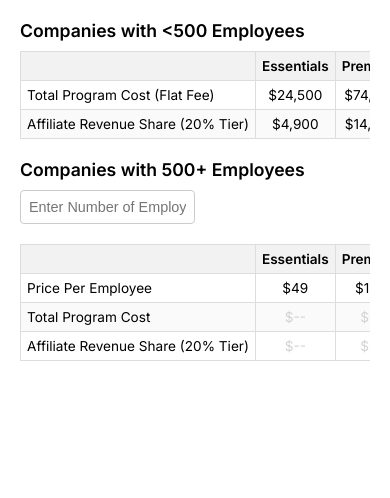
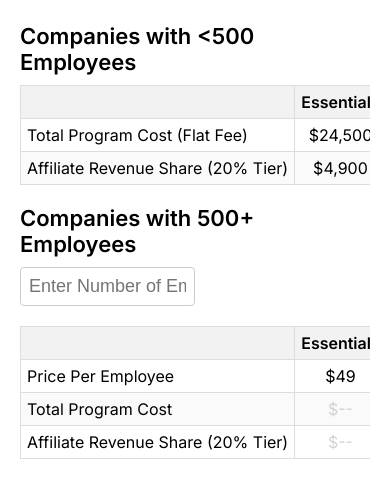
Before and after one commit to dkaiser85/AFFRevenue, a plain HTML site: page index.html in a window 390 px wide. Drawn offline with Linux system fonts and the light colour scheme.

Commit message:
Update index.html

```diff
--- a/index.html
+++ b/index.html
@@ -16,6 +16,7 @@
         body {
             font-family: 'Inter', sans-serif;
             margin: 20px;
+            font-size: 20px; /* Base font size */
         }
         /* Removed h1 styles as the h1 is deleted */
 
@@ -45,9 +46,9 @@
         }
         th, td {
             border: 1px solid #ddd;
-            padding: 8px; /* Reduced padding from 12px */
-            font-size: 14px; /* Base font size for table content */
-            white-space: nowrap; /* Prevents text from wrapping */
+            padding: 8px;
+            font-size: 20px; /* Updated from 14px */
+            white-space: nowrap;
         }
         th {
             font-weight: 600;
@@ -111,7 +112,7 @@
             }
             th, td {
                 padding: 6px; /* Further reduce padding on mobile */
-                font-size: 0.85em; /* Smaller font size */
+                font-size: 16px; /* Adjusted for readability on mobile */
             }
             .calculator label {
                 font-size: 1em;
@@ -134,7 +135,7 @@
             }
             th, td {
                 padding: 4px;
-                font-size: 0.8em;
+                font-size: 14px; /* Further reduced for very small screens */
             }
             .calculator input[type="text"] {
                 padding: 6px;
```
